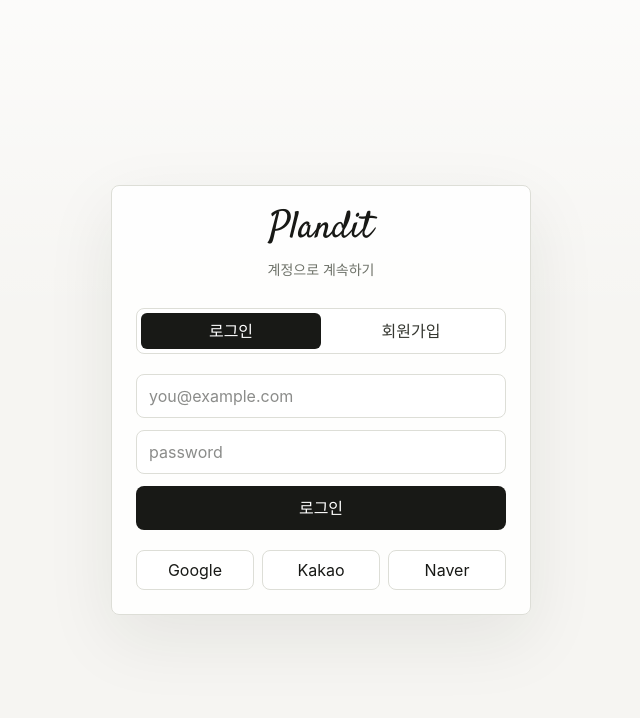
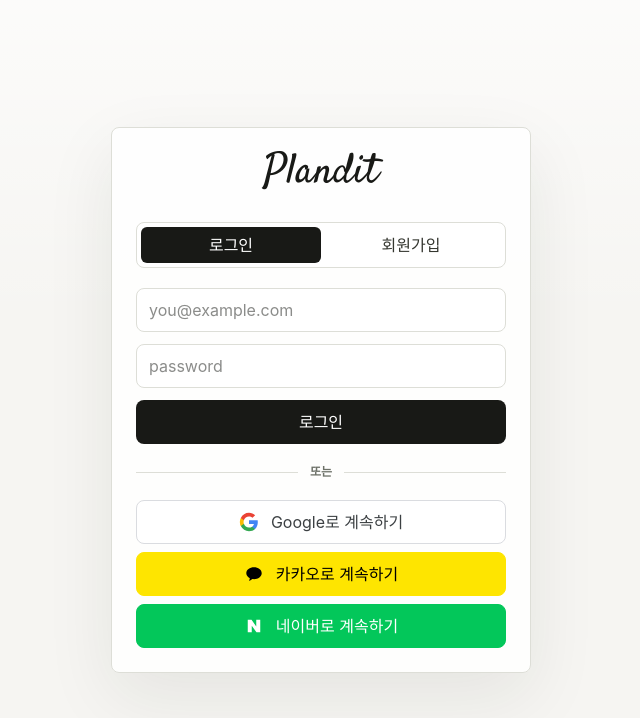
Before and after one commit to seommin/plandit, a Next.js app: page /login in a window 1280 px wide. Shown: the top 718 px of the page, without its empty margins (319-959 px from the left). Built offline with nearby package versions, Linux system fonts and the light colour scheme.

Commit message:
update: 로그인 소셜 버튼 스타일 정리

```diff
--- a/src/app/login/page.tsx
+++ b/src/app/login/page.tsx
@@ -4,6 +4,27 @@
 import { signIn } from "next-auth/react";
 
 type AuthMode = "login" | "signup";
+
+const socialProviders = [
+  {
+    id: "google",
+    label: "Google로 계속하기",
+    className: "border border-[#dadce0] bg-white text-[#3c4043]",
+    icon: <GoogleIcon />,
+  },
+  {
+    id: "kakao",
+    label: "카카오로 계속하기",
+    className: "border border-[#FEE500] bg-[#FEE500] text-black",
+    icon: <KakaoIcon />,
+  },
+  {
+    id: "naver",
+    label: "네이버로 계속하기",
+    className: "border border-[#03C75A] bg-[#03C75A] text-white",
+    icon: <NaverIcon />,
+  },
+] as const;
 
 export default function LoginPage() {
   const [mode, setMode] = useState<AuthMode>("login");
@@ -56,10 +77,7 @@
     <main className="app-shell flex min-h-screen items-center justify-center px-4">
       <section className="panel w-full max-w-[420px] p-6">
         <div className="mb-7 text-center">
-          <p className="mobile-brand-script text-[38px] leading-none">Plandit</p>
-          <p className="mt-3 text-sm text-[var(--muted)]">
-            {mode === "login" ? "계정으로 계속하기" : "새 계정 만들기"}
-          </p>
+          <p className="mobile-brand-script text-[42px] leading-none">Plandit</p>
         </div>
 
         <div className="mb-5 grid grid-cols-2 rounded-lg border border-[var(--line)] bg-white p-1">
@@ -130,19 +148,25 @@
           </p>
         ) : null}
 
-        <div className="mt-5 grid grid-cols-3 gap-2">
-          {[
-            ["google", "Google"],
-            ["kakao", "Kakao"],
-            ["naver", "Naver"],
-          ].map(([provider, label]) => (
+        <div className="my-5 flex items-center gap-3">
+          <div className="h-px flex-1 bg-[var(--line)]" />
+          <span className="text-xs font-semibold text-[var(--muted)]">또는</span>
+          <div className="h-px flex-1 bg-[var(--line)]" />
+        </div>
+
+        <div className="space-y-2">
+          {socialProviders.map((provider) => (
             <button
-              key={provider}
-              className="h-10 rounded-lg border border-[var(--line)] bg-white text-sm font-semibold"
-              onClick={() => signIn(provider)}
+              key={provider.id}
+              className={[
+                "flex h-11 w-full items-center justify-center gap-3 rounded-lg text-sm font-semibold",
+                provider.className,
+              ].join(" ")}
+              onClick={() => signIn(provider.id)}
               type="button"
             >
-              {label}
+              {provider.icon}
+              {provider.label}
             </button>
           ))}
         </div>
@@ -150,3 +174,48 @@
     </main>
   );
 }
+
+function GoogleIcon() {
+  return (
+    <svg aria-hidden="true" className="size-5" viewBox="0 0 24 24">
+      <path
+        d="M22.56 12.25c0-.78-.07-1.53-.2-2.25H12v4.26h5.92c-.26 1.37-1.04 2.53-2.21 3.31v2.77h3.57c2.08-1.92 3.28-4.74 3.28-8.09Z"
+        fill="#4285F4"
+      />
+      <path
+        d="M12 23c2.97 0 5.46-.98 7.28-2.66l-3.57-2.77c-.98.66-2.23 1.06-3.71 1.06-2.86 0-5.29-1.93-6.16-4.53H2.18v2.84C3.99 20.53 7.7 23 12 23Z"
+        fill="#34A853"
+      />
+      <path
+        d="M5.84 14.1c-.22-.66-.35-1.36-.35-2.1s.13-1.44.35-2.1V7.06H2.18C1.43 8.55 1 10.22 1 12s.43 3.45 1.18 4.94l3.66-2.84Z"
+        fill="#FBBC05"
+      />
+      <path
+        d="M12 5.38c1.62 0 3.06.56 4.21 1.64l3.15-3.15C17.45 2.09 14.97 1 12 1 7.7 1 3.99 3.47 2.18 7.06L5.84 9.9C6.71 7.31 9.14 5.38 12 5.38Z"
+        fill="#EA4335"
+      />
+    </svg>
+  );
+}
+
+function KakaoIcon() {
+  return (
+    <svg aria-hidden="true" className="size-5" viewBox="0 0 24 24">
+      <path
+        d="M12 4C6.9 4 2.75 7.17 2.75 11.08c0 2.5 1.7 4.7 4.26 5.96l-.73 2.68a.42.42 0 0 0 .64.46l3.18-2.1c.61.08 1.24.12 1.9.12 5.1 0 9.25-3.17 9.25-7.12S17.1 4 12 4Z"
+        fill="currentColor"
+      />
+    </svg>
+  );
+}
+
+function NaverIcon() {
+  return (
+    <svg aria-hidden="true" className="size-5" viewBox="0 0 24 24">
+      <path
+        d="M14.7 12.45 9.02 4.5H4.5v15h4.8v-7.95l5.68 7.95h4.52v-15h-4.8v7.95Z"
+        fill="currentColor"
+      />
+    </svg>
+  );
+}
```
